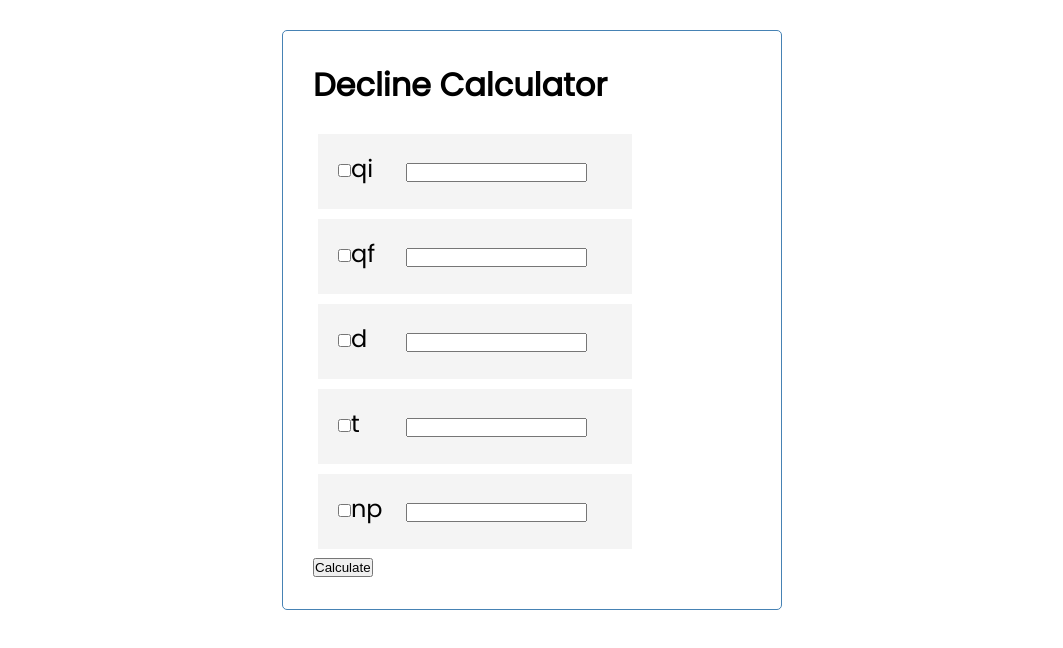
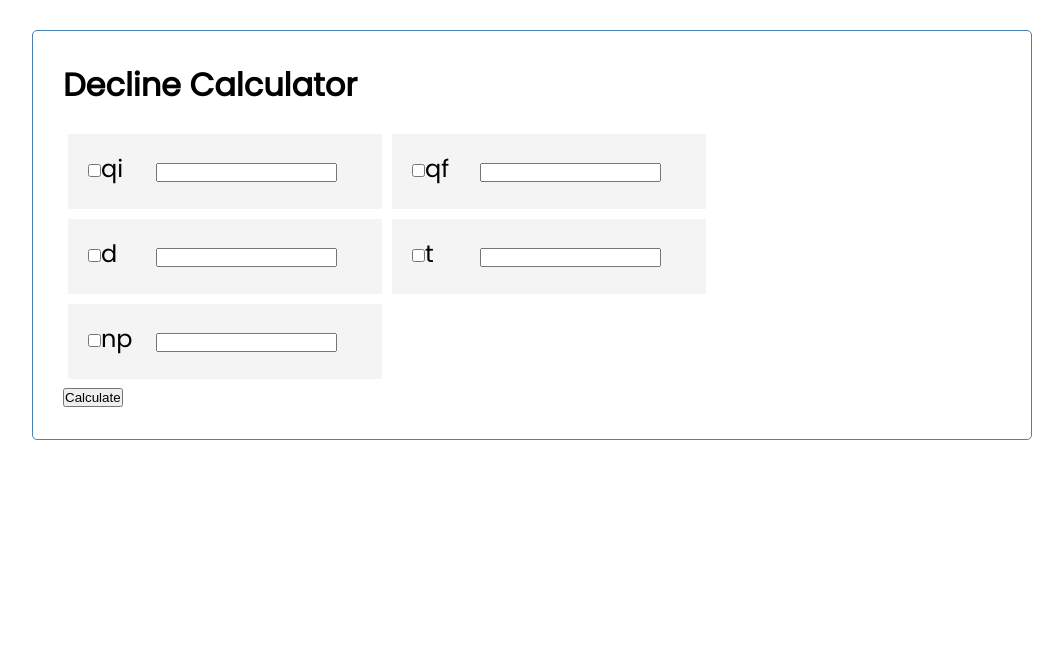
Before and after one commit to CDouv/decline_ui, a React (Create React App) app: page / in a window 1280 px wide. Shown: the top 648 px of the page, without its empty margins (108-1171 px from the left). Built offline with nearby package versions, Linux system fonts and the light colour scheme.

Commit message:
Reworking state to prepare for multi-segment support

```diff
--- a/src/App.js
+++ b/src/App.js
@@ -5,16 +5,21 @@ import Calculate from "./components/Calculate";
 import "./App.css";
 import { useState } from "react";
 import { queries } from "@testing-library/react";
+import { isCompositeComponent } from "react-dom/test-utils";
 const axios = require("axios").default;
 
 const App = () => {
-  const [parameters, setParameters] = useState([
+  const [segments, setSegments] = useState([
+    {
+      product: "oil",
+      segmentNumber: 1,
+      parameters: [
         {
           text: "Initial Flow Rate",
           symbol: "qi",
           units: "bbl/d",
           calculate: false,
-      input: null,
+          input: undefined,
         },
 
         {
@@ -22,7 +27,7 @@ const App = () => {
           symbol: "qf",
           units: "bbl/d",
           calculate: false,
-      input: null,
+          input: undefined,
         },
 
         {
@@ -30,7 +35,7 @@ const App = () => {
           symbol: "d",
           units: "%/yr",
           calculate: false,
-      input: null,
+          input: undefined,
         },
 
         {
@@ -38,7 +43,7 @@ const App = () => {
           symbol: "t",
           units: "years",
           calculate: false,
-      input: null,
+          input: undefined,
         },
 
         {
@@ -46,56 +51,31 @@ const App = () => {
           symbol: "np",
           units: "mbbl",
           calculate: false,
-      input: null,
+          input: undefined,
+        },
+      ],
     },
   ]);
 
-  const toggleCalculate = (symbol) => {
-    const newParameters = parameters.map((parameter) => {
-      if (parameter.symbol === symbol) {
-        const newCalculate = !parameter.calculate;
-        if (newCalculate) {
-          return { ...parameter, calculate: newCalculate };
-        } else {
-          return { ...parameter, calculate: newCalculate, input: null };
-        }
-      } else {
-        return parameter;
-      }
-    });
-    setParameters(newParameters);
-  };
-
   const toggleChangeInput = (symbol, val) => {
-    setParameters(
-      parameters.map((parameter) =>
+    setSegments(
+      segments.map((parameter) =>
         parameter.symbol === symbol ? { ...parameter, input: val } : parameter
       )
     );
   };
 
   const updateInputs = (arr) => {
-    setParameters(
-      parameters.map((parameter, index) => ({
+    setSegments(
+      segments.map((parameter, index) => ({
         ...parameter,
         input: arr[index],
       }))
     );
   };
 
-  const clearInput = (symbol) => {
-    const newParameters = parameters.map((parameter) =>
-      parameter.symbol === symbol && !parameter.calculate
-        ? { ...parameter, input: null }
-        : parameter
-    );
-    console.log(newParameters);
-
-    setParameters(newParameters);
-  };
-
   const exportParameters = () => {
-    let jsonInputs = parameters;
+    let jsonInputs = segments;
 
     return jsonInputs;
   };
@@ -103,8 +83,11 @@ const App = () => {
   const countUnknowns = () => {
     let knownsCount = 0;
     let unknownsCount = 0;
+    let segmentNumber = 1;
+    //Determine parameters to reference
+    let params = [segments[segmentNumber - 1].parameters];
 
-    parameters.map((parameter) =>
+    params.map((parameter) =>
       parameter.calculate === true ? (knownsCount += 1) : (unknownsCount += 1)
     );
 
@@ -114,6 +97,55 @@ const App = () => {
 
     return knownsCount, unknownsCount;
   };
+
+  const toggleCalculate = (symbol) => {
+    let segmentNumber = 1;
+    //Determine parameters to reference
+    let params = segments[segmentNumber - 1].parameters;
+    //Copy parameter, change calculate field
+    let newParameters = params.map((parameter) => {
+      console.log("parameter", parameter);
+      if (parameter.symbol === symbol) {
+        const newCalculate = !parameter.calculate;
+        if (newCalculate) {
+          return { ...parameter, calculate: newCalculate, input: undefined };
+        } else {
+          return { ...parameter, calculate: newCalculate, input: undefined };
+        }
+      } else {
+        return parameter;
+      }
+    });
+
+    //Copy segments, add in new parameters
+    let newSegments = [{ ...segments }];
+    newSegments[segmentNumber - 1].parameters = newParameters;
+
+    //testing cloning
+
+    setSegments(newSegments);
+  };
+
+  // const copySegment = () => {
+  //   let currentSegment = segments[parameters.length - 1];
+
+  //   let addlSegment = _.cloneDeep(currentSegment);
+  //   addlSegment.segmentNumber = currentSegment.segmentNumber + 1;
+
+  //   //Loop through addlSegment, clear input values
+
+  //   addlSegment.parameters.map((parameter) => ({
+  //     ...parameter,
+  //     input: undefined,
+  //     calculate: false,
+  //   }));
+
+  //Add addlSegment to state
+
+  // setSegments((parameters) => [...parameters, addlSegment]);
+  // };
+
+  // copySegment();
 
   // Test connecting to back-end
 
@@ -142,11 +174,12 @@ const App = () => {
     <div className="container">
       <Header title="Decline Calculator" />
       <Parameters
-        parameters={parameters}
+        parameters={segments[0].parameters}
+        changeInput={toggleChangeInput}
         onToggle={toggleCalculate}
-        changeInput={toggleChangeInput}
-        clearInput={clearInput}
+        segmentNumber={segments[0].segmentNumber}
       />
+
       <Calculate
         countUnknowns={countUnknowns}
         exportParameters={exportParameters}
--- a/src/components/Parameters.js
+++ b/src/components/Parameters.js
@@ -5,6 +5,7 @@ export const Parameters = ({
   onToggle,
   changeInput,
   clearInput,
+  segmentNumber,
 }) => {
   return (
     <>
@@ -15,6 +16,7 @@ export const Parameters = ({
           onToggle={onToggle}
           changeInput={changeInput}
           clearInput={clearInput}
+          segmentNumber={segmentNumber}
         />
       ))}
     </>
--- a/src/components/inputs/Unknown.js
+++ b/src/components/inputs/Unknown.js
@@ -1,18 +1,15 @@
 //Will eventually use this component to talk to Rust and calculate unknown value
-import React from 'react'
+import React from "react";
+import Parameter from "../Parameter";
 
-export const Unknown = ({parameter,clearInput}) => {
-
-
-    return (
-        <div className = "input">
-                <form>
-                    <input type='text' readOnly="readOnly"/>
-              </form>
-              {/* {clearInput(parameter.symbol)} */}
-        </div>
-    )
-}
-
+export const Unknown = ({ parameter }) => {
+  return (
+    <div className="input">
+      <form>
+        <input type="text" value={parameter.input} readOnly="readOnly" />
+      </form>
+    </div>
+  );
+};
 
 export default Unknown;
--- a/src/index.css
+++ b/src/index.css
@@ -1,4 +1,4 @@
-@import url('https://fonts.googleapis.com/css2?family=Poppins:wght@300;400&display=swap');
+@import url("https://fonts.googleapis.com/css2?family=Poppins:wght@300;400&display=swap");
 
 * {
   box-sizing: border-box;
@@ -7,17 +7,22 @@
 }
 
 body {
-  font-family: 'Poppins', sans-serif;
+  font-family: "Poppins", sans-serif;
 }
 
 .container {
-  max-width: 500px;
+  max-width: 1000px;
   margin: 30px auto;
   overflow: auto;
   min-height: 300px;
   border: 1px solid steelblue;
   padding: 30px;
   border-radius: 5px;
+}
+
+.block_container {
+  display: flex;
+  flex-direction: row;
 }
 
 .header {
@@ -55,7 +60,7 @@ body {
 }
 
 .parameter {
-  display:inline-block;
+  display: inline-block;
   flex-direction: row;
   flex-wrap: wrap;
   background: #f4f4f4;
@@ -64,18 +69,17 @@ body {
   cursor: pointer;
 }
 
-
 .symbol {
-  display:inline-block;
-  height:30px;
-  width:30px;
-  font-size:x-large;
+  display: inline-block;
+  height: 30px;
+  width: 30px;
+  font-size: x-large;
   background: #f4f4f4;
   cursor: pointer;
 }
 
 .input {
-  display:inline-block;
+  display: inline-block;
   background: #f4f4f4;
   margin: 5px;
   padding: 10px 20px;
@@ -83,7 +87,7 @@ body {
 }
 
 .inputErr {
-  display:inline-block;
+  display: inline-block;
   background: #f70303;
   margin: 5px;
   padding: 10px 20px;
@@ -91,13 +95,12 @@ body {
 }
 
 .calculate {
-  display:inline-block;
+  display: inline-block;
   background: #f4f4f4;
   margin: 5px;
   padding: 0px 0px;
   cursor: pointer;
 }
-
 
 .add-form {
   margin-bottom: 40px;
```
Also changed, not shown: src/components/Parameter.js (+7 -3 lines). Lines whose indentation alone changed are shown as unchanged.
